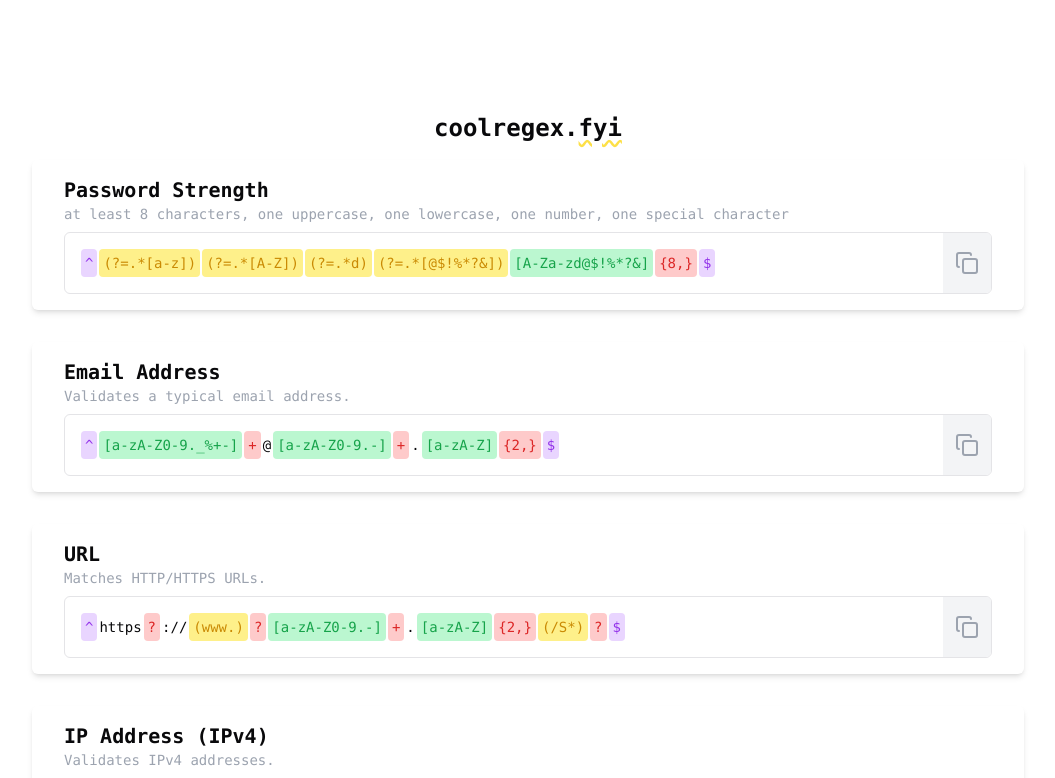
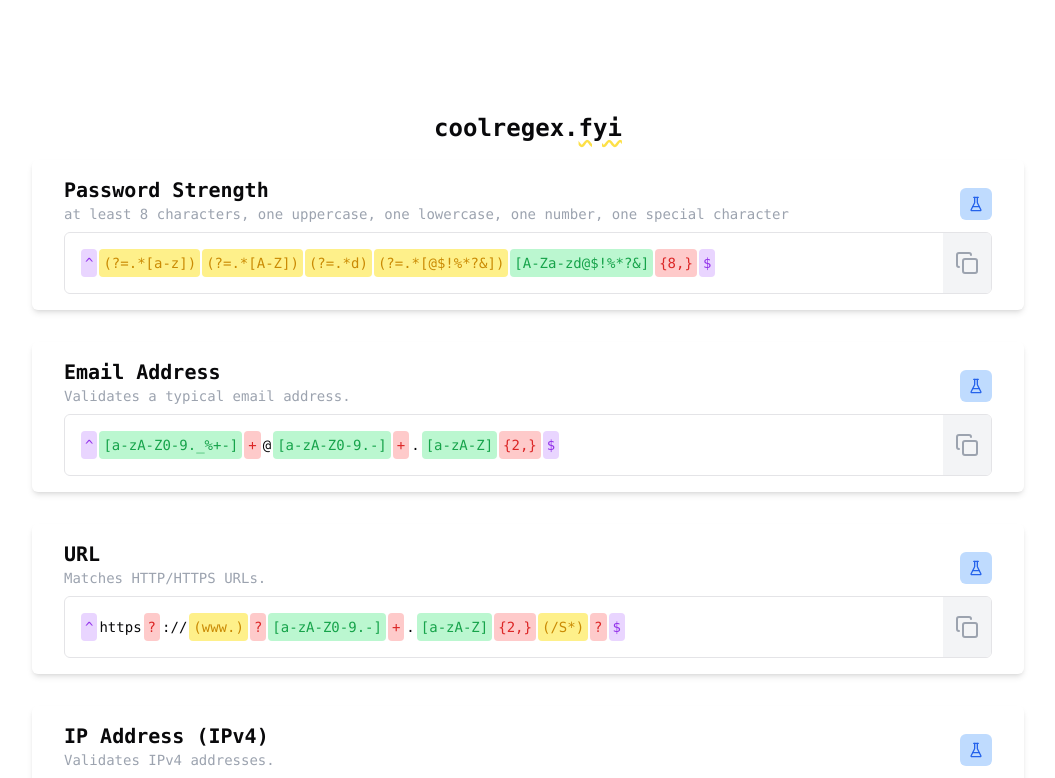
Before and after one commit to MassimoParisi/coolregex.fyi, a Next.js app: page / in a window 1280 px wide. Shown: the top 778 px of the page, without its empty margins (112-1167 px from the left). Built offline with nearby package versions, Linux system fonts and the light colour scheme.

Commit message:
test section

```diff
--- a/components/custom/RegexCard.tsx
+++ b/components/custom/RegexCard.tsx
@@ -1,7 +1,8 @@
 import { useCopyToClipboard } from "@/lib/hooks/copy";
-import { motion } from "framer-motion";
-import { Check, Copy } from "lucide-react";
-import React from "react";
+import { AnimatePresence, motion } from "framer-motion";
+import { Check, Copy, FlaskConical } from "lucide-react";
+import React, { useState } from "react";
+import { Input } from "../ui/input";
 import {
   Tooltip,
   TooltipContent,
@@ -27,11 +28,38 @@ export const RegexCard: React.FC<RegexCardProps> = ({
   description,
 }) => {
   const [_, isCopied, copy] = useCopyToClipboard();
+  const [testString, setTestString] = useState("");
+  const [openTestSection, setOpenTestSection] = useState(false);
+
+  const testRegex = new RegExp(regex);
+  const isEmpty = testString.length === 0;
+  const isMatch = testRegex.test(testString);
+
   const CopyIcon = isCopied ? Check : Copy;
+
   return (
-    <motion.div variants={item} className="py-4 px-8 rounded-md shadow-md">
-      <h2 className="text-xl font-bold w-full font-mono">{title}</h2>
-      <h3 className="text-md text-gray-400 mb-2">{description}</h3>
+    <motion.div
+      variants={item}
+      className="py-4 px-8 rounded-md shadow-md overflow-hidden"
+    >
+      <div className="flex justify-between items-center">
+        <div className="flex flex-col">
+          <h2 className="text-xl font-bold w-full font-mono">{title}</h2>
+          <h3 className="text-md text-gray-400 mb-2">{description}</h3>
+        </div>
+        <TooltipProvider>
+          <Tooltip>
+            <TooltipTrigger>
+              <FlaskConical
+                onClick={() => setOpenTestSection(!openTestSection)}
+                size="32px"
+                className="text-blue-600 bg-blue-200 p-2 rounded-md"
+              />
+            </TooltipTrigger>
+            <TooltipContent>Test it!</TooltipContent>
+          </Tooltip>
+        </TooltipProvider>
+      </div>
       <div className="border relative rounded-md flex items-center justify-between py-2 px-2 group overflow-hidden">
         <RegexHighlighter regex={regex} />
         <TooltipProvider>
@@ -50,6 +78,40 @@ export const RegexCard: React.FC<RegexCardProps> = ({
           </Tooltip>
         </TooltipProvider>
       </div>
+      <AnimatePresence>
+        {openTestSection && (
+          <motion.div
+            className="relative"
+            initial={{ height: 0, opacity: 0 }}
+            animate={{ height: "auto", opacity: 1 }}
+            exit={{ height: 0, opacity: 0 }}
+          >
+            <Input
+              placeholder="Write your test string here"
+              value={testString}
+              onChange={(e) => setTestString(e.target.value)}
+              className={`mt-4 ${
+                isEmpty ? "" : isMatch ? "border-green-500" : "border-red-500"
+              }`}
+            />
+            {!isEmpty && (
+              <div
+                className={`absolute flex items-center justify-center right-4 top-0 bottom-0 text-sm`}
+              >
+                <div
+                  className={`px-2 py-1 rounded-md ${
+                    isMatch
+                      ? "text-green-600 bg-green-200"
+                      : "text-red-600 bg-red-200"
+                  }`}
+                >
+                  {isMatch ? "Matched!" : "No match"}
+                </div>
+              </div>
+            )}
+          </motion.div>
+        )}
+      </AnimatePresence>
     </motion.div>
   );
 };
--- /dev/null
+++ b/components/ui/input.tsx
@@ -0,0 +1,25 @@
+import * as React from "react";
+
+import { cn } from "@/lib/utils";
+
+export interface InputProps
+  extends React.InputHTMLAttributes<HTMLInputElement> {}
+
+const Input = React.forwardRef<HTMLInputElement, InputProps>(
+  ({ className, type, ...props }, ref) => {
+    return (
+      <input
+        type={type}
+        className={cn(
+          "flex h-10 w-full rounded-md border border-input bg-background px-3 py-2 text-sm ring-offset-background file:border-0 file:bg-transparent file:text-sm file:font-medium placeholder:text-muted-foreground focus-visible:outline-none focus-visible:ring-2 focus-visible:ring-ring focus-visible:ring-offset-2 disabled:cursor-not-allowed disabled:opacity-50",
+          className
+        )}
+        ref={ref}
+        {...props}
+      />
+    );
+  }
+);
+Input.displayName = "Input";
+
+export { Input };
```
